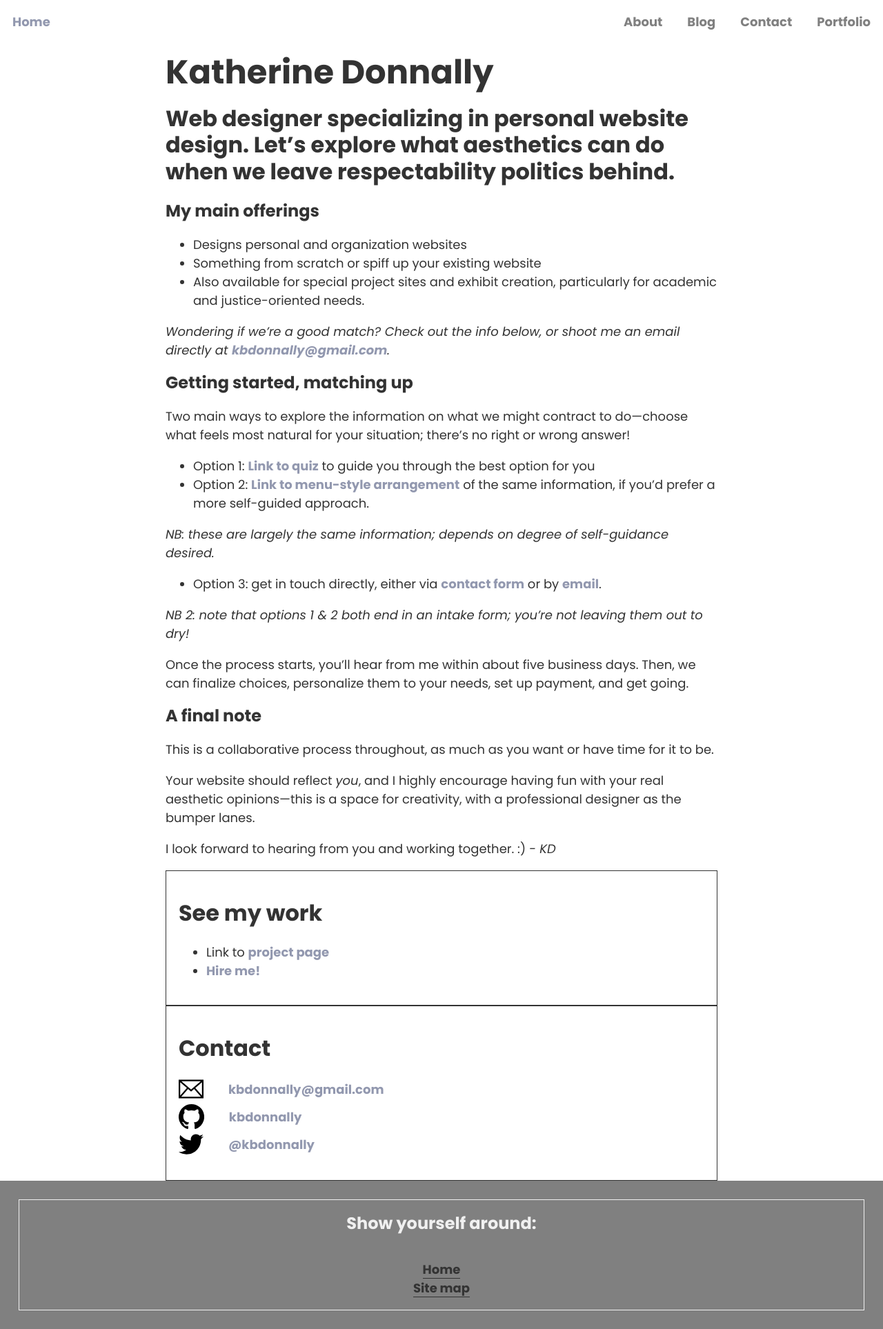
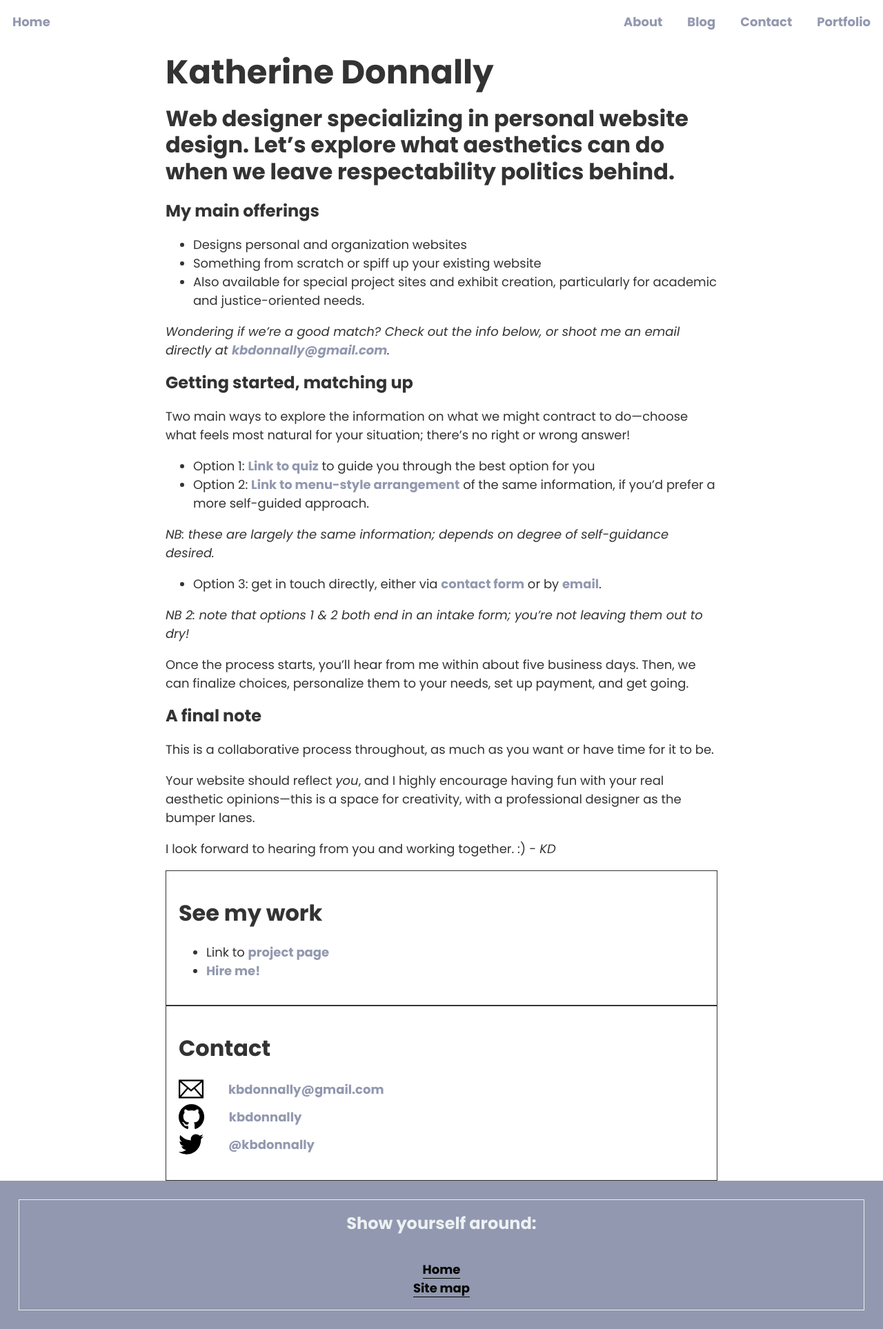
Before and after one commit to kbdonnally/katherinedoes.design, a Jekyll site: the page built from index.md, in a window 1280 px wide. Shown: the whole page at 69% size. Built offline with Jekyll 4.4.1, drawn with Linux system fonts in a browser that asks for light colours; some web fonts are replaced; our own code applies the rules of GitHub Pages for plain Markdown files.

Commit message:
Adjust colors on footer & top nav

```diff
--- a/assets/css/_sass/_nav/_footer.scss
+++ b/assets/css/_sass/_nav/_footer.scss
@@ -4,7 +4,7 @@
 	position: relative;
 	margin: 0;
 	padding: 1.5em;
-	background-color: $halfgray;
+	background-color: $grayblue;
 }
 
 .footer-border {
@@ -12,11 +12,11 @@
 	flex-flow: column nowrap;
 	justify-content: center;
 	align-items: center;
-	border: 1px solid #f0f0f0;
+	border: 1px solid $antiflashwhite;
 }
 
 .footer-title {
-	color: #f0f0f0;
+	color: $antiflashwhite;
 }
 
 // ul
@@ -31,7 +31,7 @@
 .footer-list__item {
 	list-style-type: none;
 	a {
-		color: $textgray;
-		border-bottom: 1px solid $textgray;
+		color: $regblack;
+		border-bottom: 1px solid $regblack;
 	}
 }
--- a/assets/css/_sass/_nav/_nav.scss
+++ b/assets/css/_sass/_nav/_nav.scss
@@ -31,7 +31,7 @@ section.nav-home-link {
 	a {
 		text-decoration: none;
 		font-weight: bold;
-		color: $halfgray;
+		color: $grayblue;
 		transition: .3s color, .3s border;
 		&:hover, &:focus {
 			color: $textgray;
```
